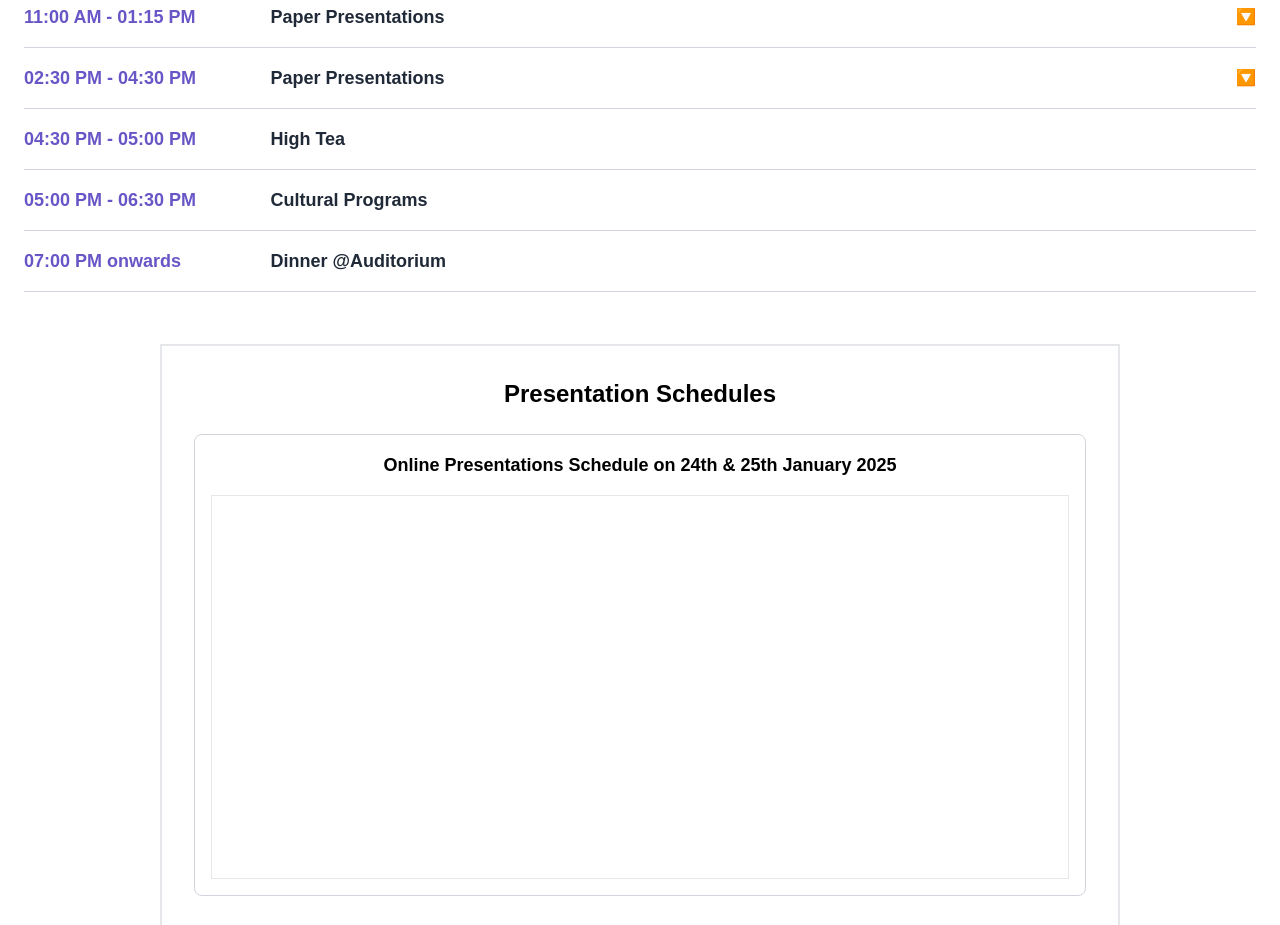
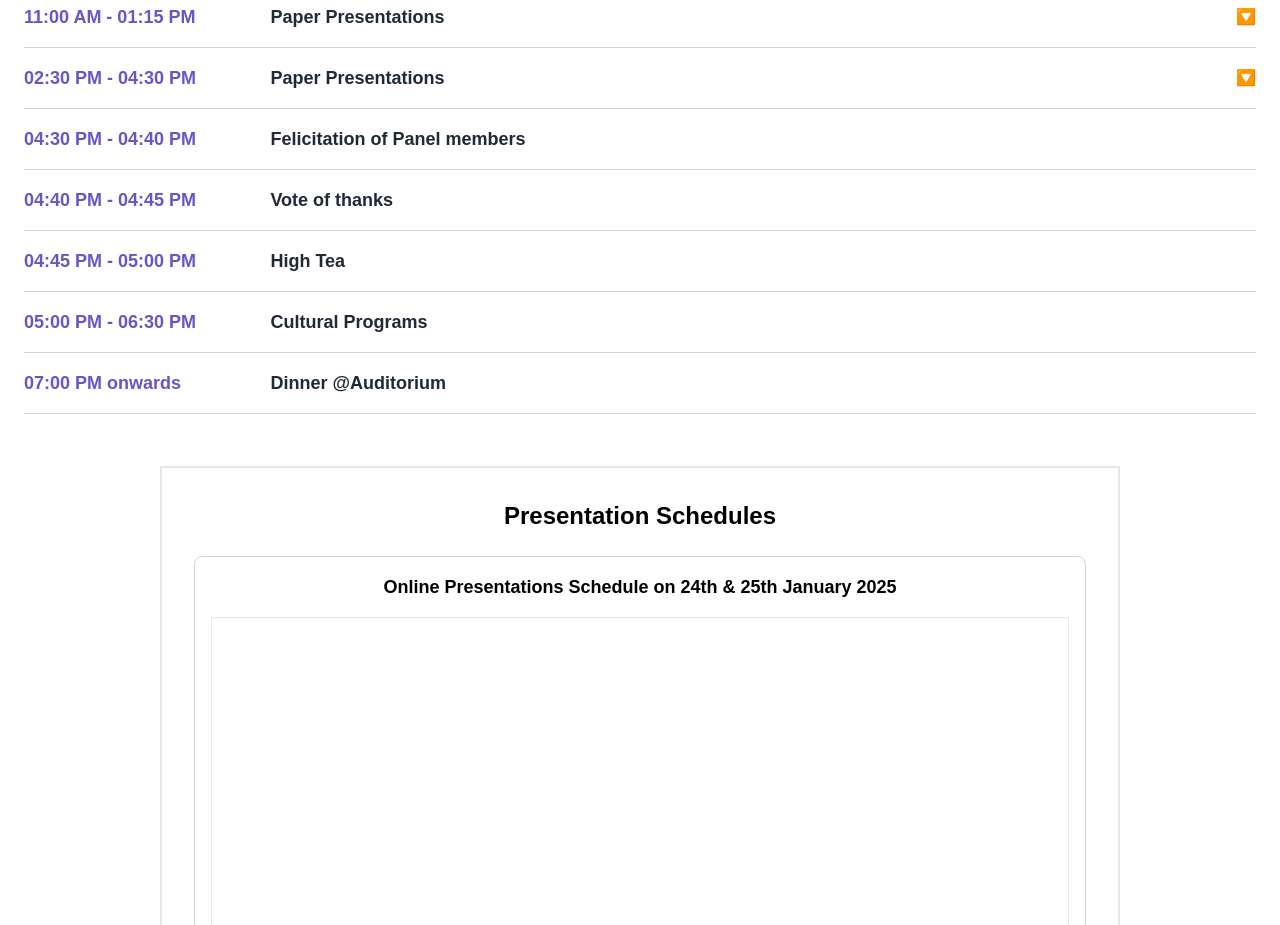
Before and after one commit to roshaneleshaddai/rdconclave, a Next.js app: page /schedule in a window 1280 px wide. Shown: the part 2160-3085 px from the top of the page. Built offline with nearby package versions, Linux system fonts and the light colour scheme; a web font is replaced by a local one.

Commit message:
Update page.jsx
--ng

```diff
--- a/app/schedule/page.jsx
+++ b/app/schedule/page.jsx
@@ -885,8 +885,16 @@ const scheduleData = {
           ],
         },
       },
+     {
+        time: "04:30 PM - 04:40 PM",
+        title: "Felicitation of Panel members",
+      },
+    {
+        time: "04:40 PM - 04:45 PM",
+        title: "Vote of thanks",
+      },
       {
-        time: "04:30 PM - 05:00 PM",
+        time: "04:45 PM - 05:00 PM",
         title: "High Tea",
       },
       {
@@ -916,7 +924,7 @@ const scheduleData = {
       title: "High Tea",
     },
     {
-      time: "11:30 AM – 01:30 PM",
+      time: "11:30 AM – 01:00 PM",
       title: "Paper Presentations",
       description: {
         keyPoints: [
@@ -928,12 +936,16 @@ const scheduleData = {
       },
     },
     {
-        time: "01:30 PM - 02:30 PM",
-        title: "Lunch Venue: Impact Center, 4th floor, VL Dutt Block",
+        time: "01:00 PM - 02:00 PM",
+        title: "Lunch",
       },
     {
+      time: "02:15 PM - 03:00 PM",
+      title: "Exhibition of ISRO Projects @ 246, V L Dutt Block",
+    },
+    {
       time: "03:00 PM - 04:00 PM",
-      title: "Prize Distribution followed by Valedictory",
+      title: "Valedictory",
     },
   ],
 };
```
